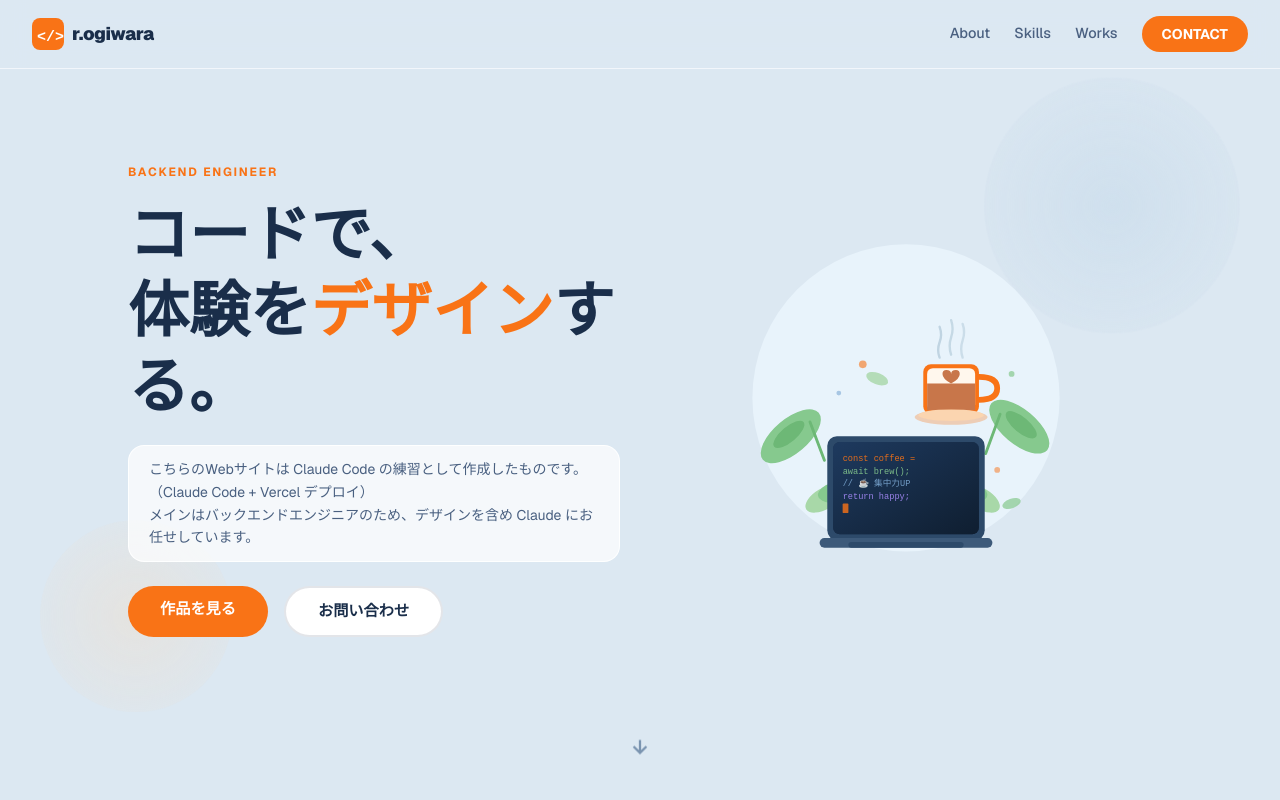
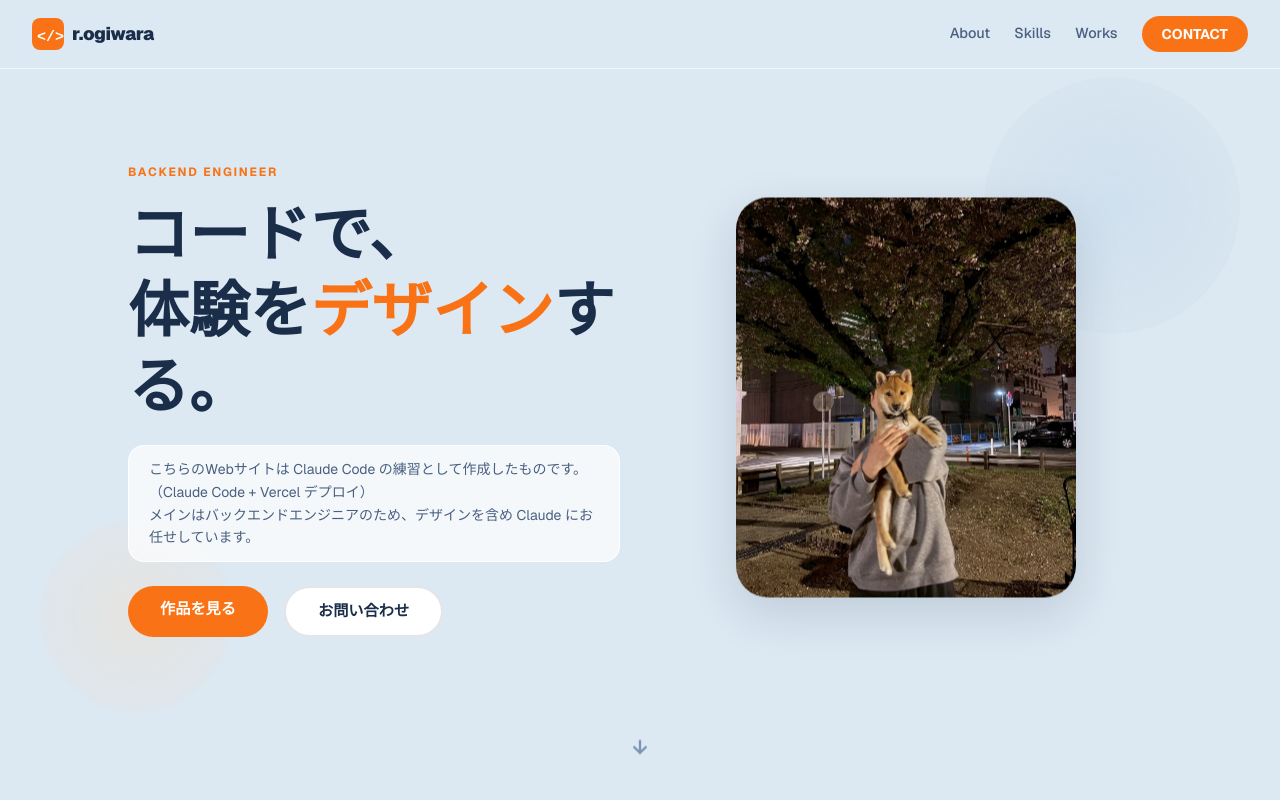
Before and after one commit to r-ogiwara-dev/portfolio, a Next.js app: page / in a window 1280 px wide. Shown: the top 800 px of the page. Built offline with nearby package versions, Linux system fonts and the light colour scheme.

Commit message:
feat: Heroイラストを写真に差し替え

```diff
--- a/app/components/Hero.tsx
+++ b/app/components/Hero.tsx
@@ -1,4 +1,4 @@
-import HeroIllustration from "./HeroIllustration";
+import Image from "next/image";
 
 export default function Hero() {
   return (
@@ -31,9 +31,18 @@ export default function Hero() {
           </div>
         </div>
 
-        {/* イラスト右 */}
-        <div className="anim-3 flex justify-center float">
-          <HeroIllustration />
+        {/* 写真右 */}
+        <div className="anim-3 flex justify-center">
+          <div className="relative float" style={{ width: 340, height: 400 }}>
+            <Image
+              src="/hero.jpg"
+              alt="r.ogiwara と柴犬"
+              fill
+              priority
+              className="object-cover"
+              style={{ borderRadius: "32px", boxShadow: "0 16px 48px rgba(26,46,74,0.15)" }}
+            />
+          </div>
         </div>
       </div>
 
```
Also changed, not shown: public/hero.jpg (added).
